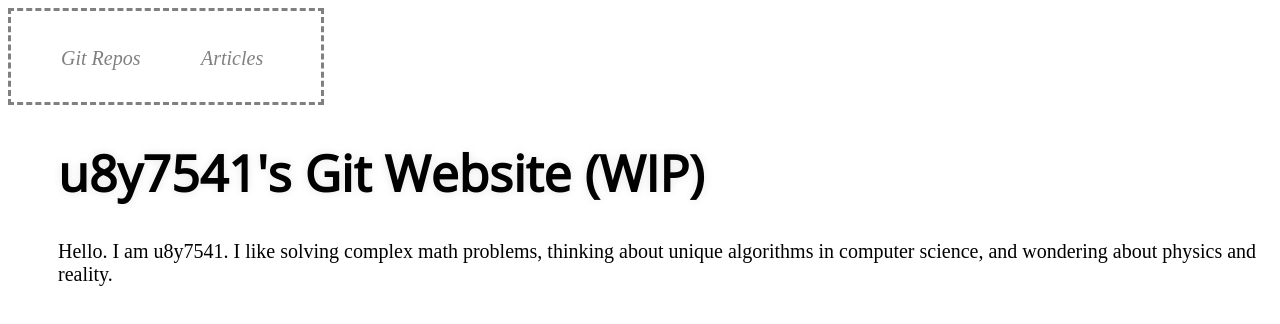
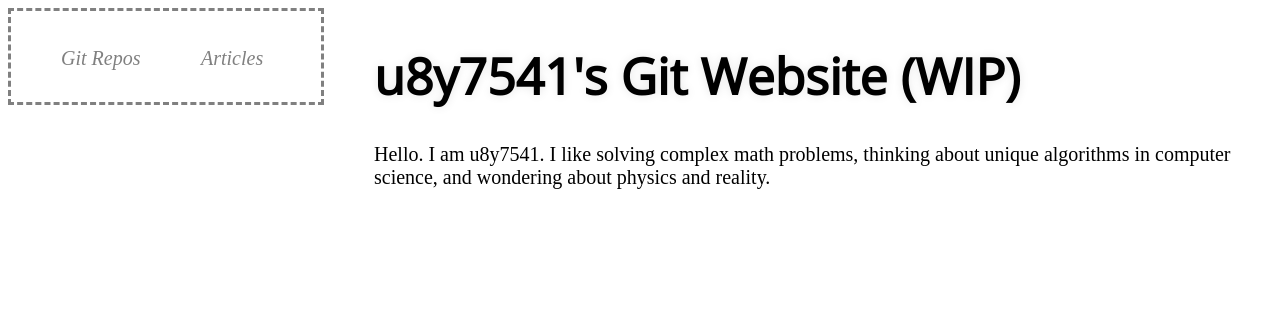
Before and after one commit to a-gheorghe/u8y7541.github.io, a plain HTML site: page index.html in a window 1280 px wide. Drawn offline with nearby package versions, Linux system fonts and the light colour scheme; no server answers; a web font is replaced by a local one.

Commit message:
A bit more styling

```diff
--- a/main.css
+++ b/main.css
@@ -1,5 +1,6 @@
 @import url('http://fonts.googleapis.com/css?family=Open+Sans');
 @import url('http://fonts.googleapis.com/css?family=Droid+Serif');
+
 h1 {
 	font-family: Open Sans;
 	font-size: 50;
@@ -8,6 +9,7 @@ h1 {
 p {
 	font-family: Droid Serif;
 	font-size: 20;
+	word-wrap: break-word;
 }
 a {
 	font-family: Droid Serif;
@@ -42,6 +44,12 @@ a:hover {
 	display: block;
 	padding-bottom: 10px;
 }
+#nav #gitlinks a:hover {
+	background-color: lightgreen;
+}
+#nav #bloglinks a:hover {
+	background-color: lightblue;
+}
 #nav ul {
 	list-style-type: none;
 }
@@ -60,8 +68,9 @@ a:hover {
 	display: block;
 }
 #content {
-	margin-left: 50px;
-	float: left;
+	float: top-left;
+	overflow: hidden;
+	padding-left: 50px;
 }
 @-webkit-keyframes appear {
 	from {padding-bottom: 0px;}
```
